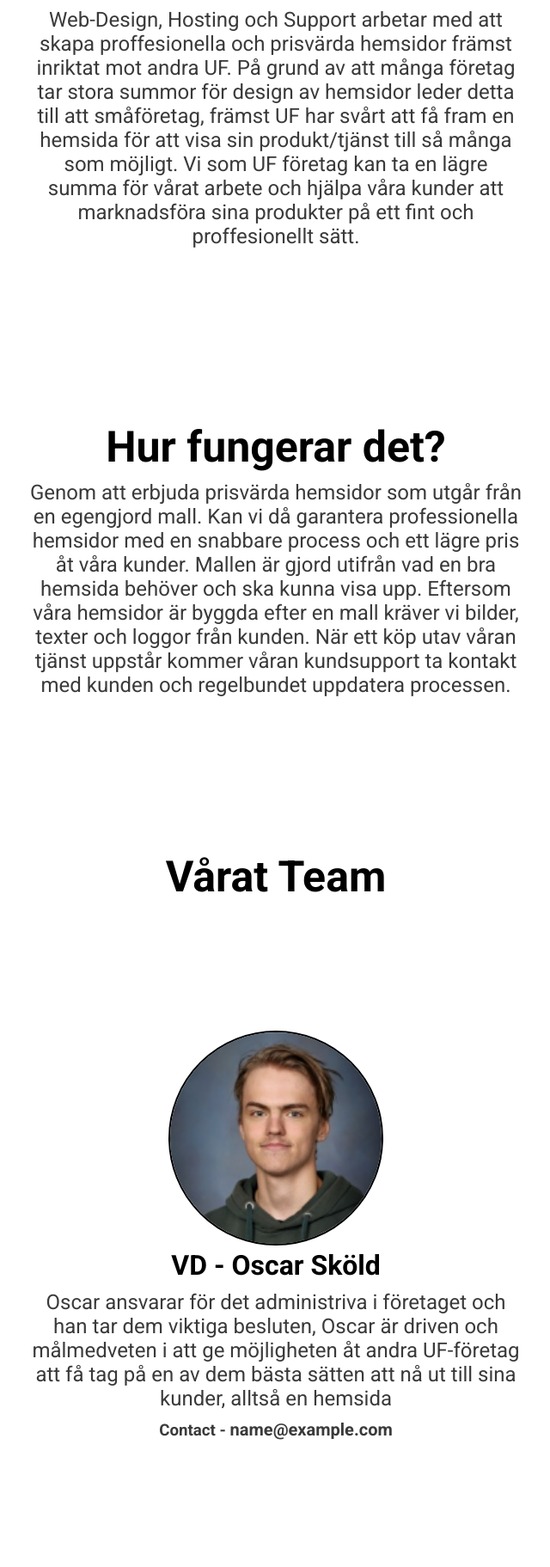
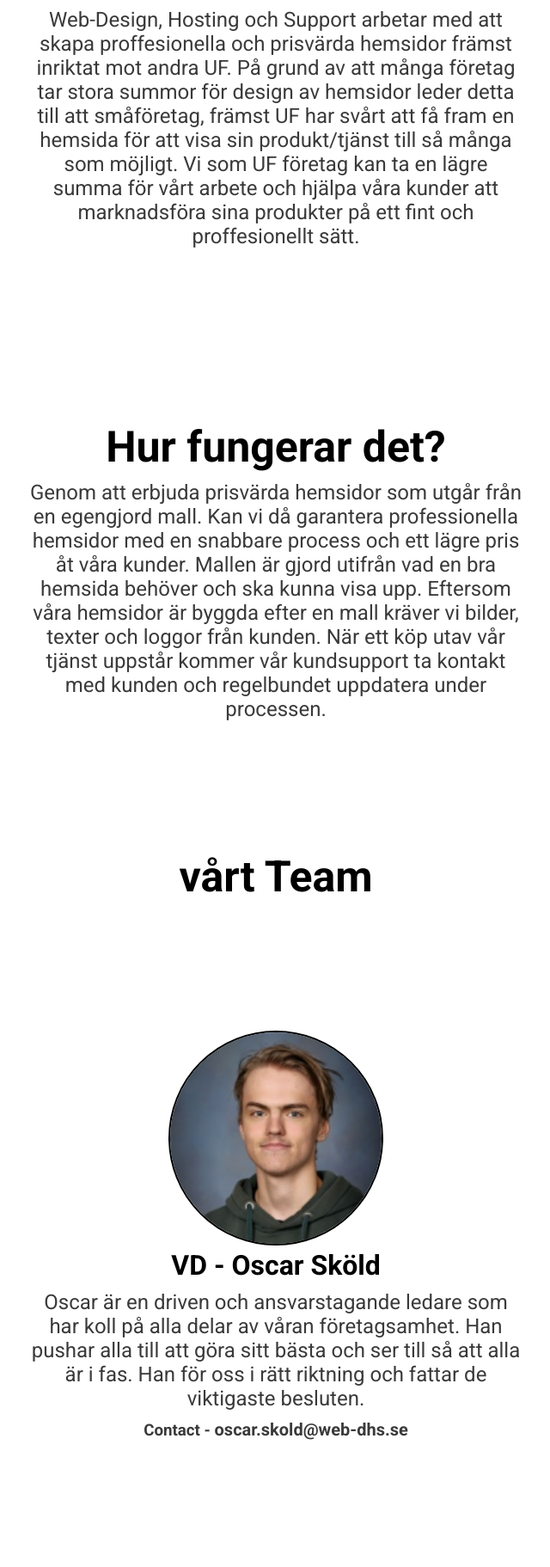
Before and after one commit to oscarskold/Hemsida-webdhs, a Node server app: page /About/ in a window 1280 px wide. Shown: the part 959-2782 px from the top of the page at 86% size, without its empty margins (319-959 px from the left). Run offline with Node 20, Linux system fonts and the light colour scheme.

Commit message:
Updated text in about page, so it is better

```diff
--- a/views/About.jade
+++ b/views/About.jade
@@ -30,7 +30,7 @@ html(lang='en')
           | På grund av att många företag tar stora summor för
           | design av hemsidor leder detta till att småföretag, främst UF
           | har svårt att få fram en hemsida för att visa sin produkt/tjänst till så många som möjligt.
-          | Vi som UF företag kan ta en lägre summa för vårat arbete och hjälpa våra kunder
+          | Vi som UF företag kan ta en lägre summa för vårt arbete och hjälpa våra kunder
           | att marknadsföra sina produkter på ett fint och proffesionellt sätt.
       #a3
         h1 Hur fungerar det?
@@ -39,61 +39,60 @@ html(lang='en')
           | Kan vi då garantera professionella hemsidor med en snabbare process och ett lägre pris åt våra kunder.
           | Mallen är gjord utifrån vad en bra hemsida behöver och ska kunna visa upp.
           | Eftersom våra hemsidor är byggda efter en mall kräver vi bilder, texter och loggor från kunden.
-          | När ett köp utav våran tjänst uppstår kommer våran kundsupport ta kontakt med kunden och regelbundet uppdatera processen.
+          | När ett köp utav vår tjänst uppstår kommer vår kundsupport ta kontakt med kunden och regelbundet uppdatera under processen.
       #members
-        h1#m-h1 Vårat Team
+        h1#m-h1 vårt Team
         div
           img(src='../img/Oscar.png' alt='')
           h1 VD - Oscar Sköld
           h2
-            | Oscar ansvarar för det administriva i företaget och han tar dem viktiga besluten,
-            | Oscar är driven och målmedveten i att ge möjligheten
-            | åt andra UF-företag att få tag på en av dem bästa sätten
-            | att nå ut till sina kunder, alltså en hemsida
+            | Oscar är en driven och ansvarstagande ledare som har koll på alla delar av våran företagsamhet.
+            | Han pushar alla till att göra sitt bästa och ser till så att alla är i fas.
+            | Han för oss i rätt riktning och fattar de viktigaste besluten.
           h3
             | Contact -
-            a(href='mailto:name@example.com') name@example.com
+            a(href='mailto:oscar.skold@web-dhs.se') oscar.skold@web-dhs.se
         div
           img.about-img(src='../img/Oskar.png' alt='')
           h1 Vice VD / CFO - Oskar Sanengen
           h2
-            | Oskar Sanengens roller i företaget innebär att han är Oscar Skölds högra hand och har hand om företagets ekonomi.
-            | Som CFO sköter Oskar Finansieringen, budgeten, bokföringen och faktureringen inom företaget.
-            | Oskar är målmedveten om att sköta företagets ekonomi på ett så effektivt sätt som möjligt.
+            | Oskars största ansvarsområde inom företaget är ekonomin, där ser han till så att pengarna kommer in och att alla nummer stämmer.
+            | Som Vice VD är han också delaktig i alla andra moment och hjälper till där det behövs.
+
           h3
             | Contact -
-            a(href='mailto:name@example.com') name@example.com
+            a(href='mailto:oskar.sanengen@web-dhs.se') oskar.sanengen@web-dhs.se
         div
           img(src='../img/Noah.png' alt='')
           h1 Head of Marketing / Lead Designer - Noah Lagerström
           h2
-            | Noah Lagerström är våran Head of Marketing and Lead Designer.
-            | Hans uppgift är att sköta företagets sociala medier och marknadsföring.
-            | Som Lead Designer ansvarar Noah över utseendet och innehållet av hemsidorna.
-            | Noah är passionerad i skapande av hemsidor och dess funktioner.
+            | Noah sköter våra sociala medier och ser till att vi har en aktiv marknadsföring.
+            | Som Lead Designer har han skapat mallen vi använder för hemsidorna.
+            | Hans kunskap inom Front-end programmering är en stor tillgång till vårt företag.
+
           h3
             | Contact -
-            a(href='mailto:name@example.com') name@example.com
+            a(href='noah.lagerstrom@web-dhs.se') noah.lagerstrom@web-dhs.se
         div
           img(src='../img/Melker.png' alt='')
           h1 Head of Communication - Melker Adolfsson
           h2
-            | Melker Adolfsson är head of kommunikation. Hans uppgift är att ha en god kontakt med kunder som behöver hjälp eller har frågor.
-            | Melker brinner för att hjälpa våra kunder och att se till att de får en trevlig upplevelse av företaget.
+            | Melkers uppgift är att sköta vår kommunikation med kunder så att alla parter blir nöjda.
+            | Med ett glatt humör och professionalitet kommer han hålla våra kunder uppdaterade och få genom deras önskemål.
+
           h3
             | Contact -
-            a(href='mailto:name@example.com') name@example.com
+            a(href='mailto:kontakt@web-dhs.se') kontakt@web-dhs.se
+
         div
           img(src='../img/Vilgot.png' alt='')
           h1 Head of Purchases - Vilgot Thyrén
           h2
-            | Vilgot Thyrén är våran Head of Purchases och Production manager.
-            | Hans uppgift är att ta hand om företagets inköp.
-            | Som Production manager har Vilgot ansvar över att alla hemsidor är av bästa kvalite.
-            | Vilgot brinner för att hjälpa företag att komma ut på nätet med så bra hemsidor som möjligt.
+            | Vilgots roll som Head of purchases innebär att han ansvarar för alla inköp som företaget gör.
+            | Han är drivande i alla tekniska delar av vårt företag och arbetar med hosting och backend programmering av hemsidorna.
           h3
             | Contact -
-            a(href='mailto:name@example.com') name@example.com
+            a(href='mailto:vilgot.thyren@web-dhs.se') vilgot.thyren@web-dhs.se
     footer#footer.footer-grid
       #footer-filler
       #footer-pricing
@@ -113,7 +112,7 @@ html(lang='en')
           li
             a(href='About#a2') Vad vi gör
           li
-            a(href='About#members') Vårat Team
+            a(href='About#members') vårt Team
           li
             a(href='About#a3') Hur vi fungerar
       #footer-contact
```
